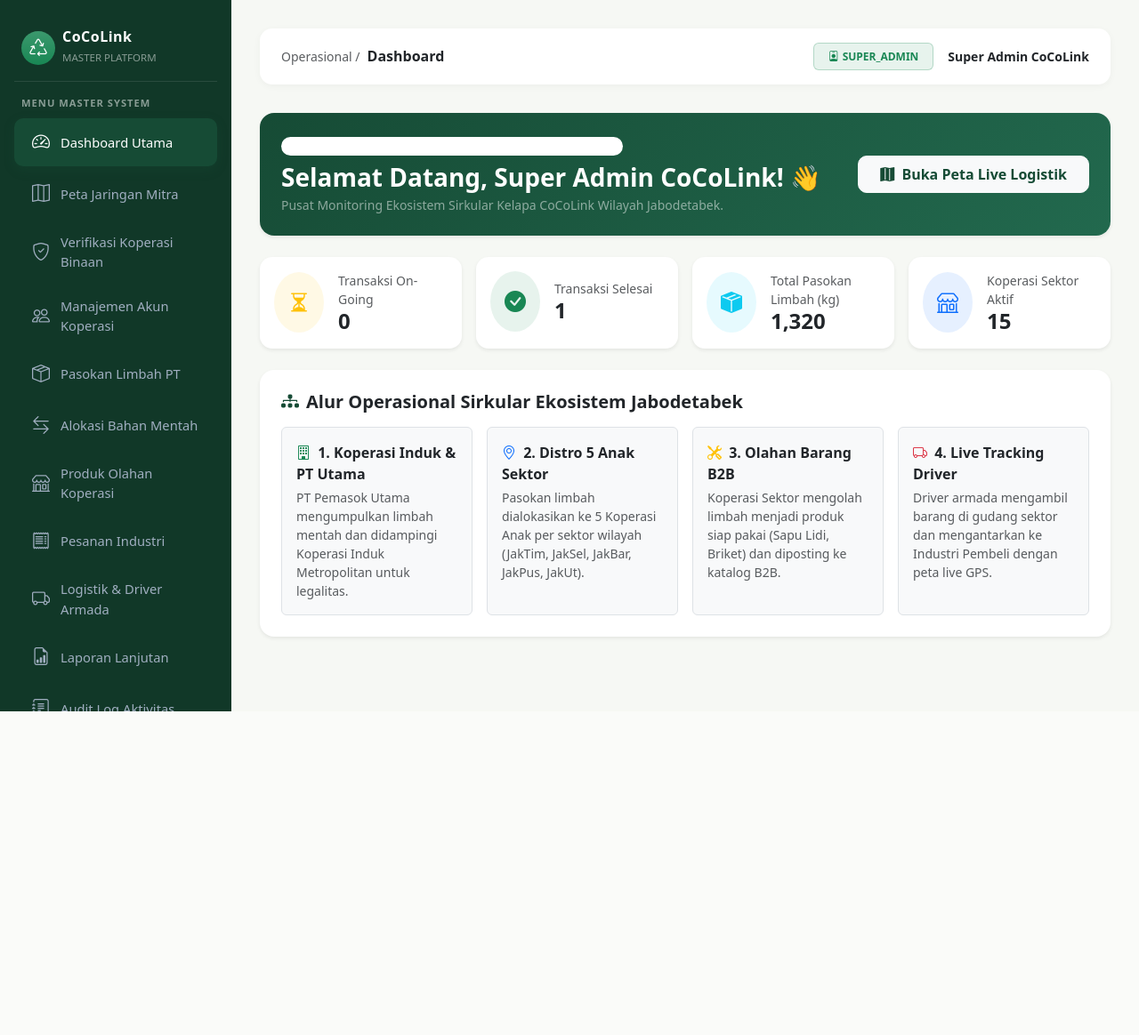
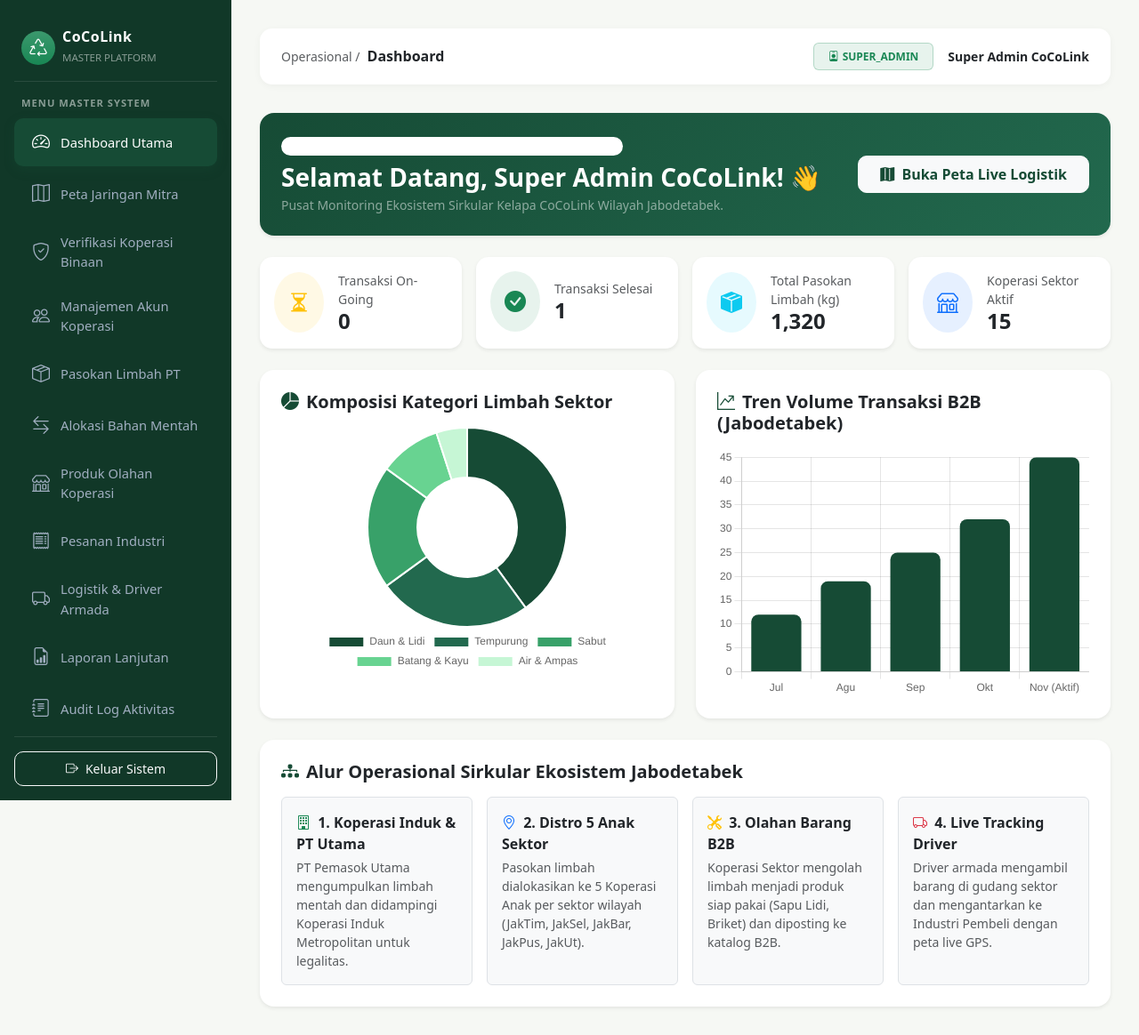
Before and after one commit to billyanz/cocolink, a PHP site: page /index.php in a window 1280 px wide. Shown: the whole page at 89% size. Before the commit the page ends 800 px from the top, so only its background shows below. Run offline with PHP 8.4, Linux system fonts and the light colour scheme; a user stored in the database is signed in; data comes from the database, SQL or seed files in the repository.

Commit message:
nambahin maps biar ada rute nya

```diff
--- a/app/views/pages/dashboard.php
+++ b/app/views/pages/dashboard.php
@@ -36,8 +36,8 @@ function page_dashboard(array $u): void {
         $totSuppliers = 1;
         $totCoops     = 1;
         $totBatches   = val("SELECT COALESCE(SUM(quantity),0) FROM allocations WHERE coop_id=? AND status='accepted'", [$cid]);
-        $onGoing      = val("SELECT COUNT(*) FROM orders o JOIN order_items i ON i.order_id=o.id JOIN products p ON p.id=i.product_id WHERE p.coop_id=? AND o.status IN ('approved','assigned','in_transit','pickup_pending')", [$cid]);
-        $completed    = val("SELECT COUNT(*) FROM orders o JOIN order_items i ON i.order_id=o.id JOIN products p ON p.id=i.product_id WHERE p.coop_id=? AND o.status='completed'", [$cid]);
+        $onGoing      = val("SELECT COUNT(*) FROM orders o JOIN order_items i ON i.order_id=i.order_id JOIN products p ON p.id=i.product_id WHERE p.coop_id=? AND o.status IN ('approved','assigned','in_transit','pickup_pending')", [$cid]);
+        $completed    = val("SELECT COUNT(*) FROM orders o JOIN order_items i ON i.order_id=i.order_id JOIN products p ON p.id=i.product_id WHERE p.coop_id=? AND o.status='completed'", [$cid]);
     } else {
         $totSuppliers = val("SELECT COUNT(*) FROM suppliers WHERE status='verified'");
         $totCoops     = val("SELECT COUNT(*) FROM cooperatives WHERE status='verified'");
@@ -46,6 +46,9 @@ function page_dashboard(array $u): void {
         $completed    = val("SELECT COUNT(*) FROM orders WHERE buyer_id=? AND status='completed'", [(int)($u['buyer_id'] ?? 0)]);
     }
 ?>
+
+<!-- ASSETS CHART.JS VIA CDN -->
+<script src="https://cdn.jsdelivr.net/npm/chart.js"></script>
 
 <div class="card border-0 shadow-sm mb-4" style="border-radius:16px; background: linear-gradient(135deg, #164B35 0%, #22694E 100%); color:white;">
     <div class="card-body p-4">
@@ -73,12 +76,89 @@ function page_dashboard(array $u): void {
         <?php kpi('Transaksi Selesai', $completed, 'bi-check-circle-fill', 'text-success bg-success'); ?>
     </div>
     <div class="col-md-3">
-        <?php kpi($isCoop ? 'Volume Pasokan Diterima (kg)' : 'Total Pasokan Limbah (kg)', $totBatches, 'bi-box-seam-fill', 'text-info bg-info'); ?>
+        <?php kpi($isCoop ? 'Pasokan Diterima (kg)' : 'Total Pasokan Limbah (kg)', $totBatches, 'bi-box-seam-fill', 'text-info bg-info'); ?>
     </div>
     <div class="col-md-3">
         <?php kpi('Koperasi Sektor Aktif', $totCoops, 'bi-shop', 'text-primary bg-primary'); ?>
     </div>
 </div>
+
+<!-- GRAFIK ANALITIK CHART.JS (SIRKULAR & TREN BULANAN) -->
+<div class="row g-4 mb-4">
+    <div class="col-lg-6">
+        <div class="card border-0 shadow-sm h-100" style="border-radius:16px;">
+            <div class="card-body p-4">
+                <h5 class="fw-bold text-dark mb-3"><i class="bi bi-pie-chart-fill me-2" style="color:#164B35"></i>Komposisi Kategori Limbah Sektor</h5>
+                <div style="height: 280px; position: relative;">
+                    <canvas id="limbahChart"></canvas>
+                </div>
+            </div>
+        </div>
+    </div>
+
+    <div class="col-lg-6">
+        <div class="card border-0 shadow-sm h-100" style="border-radius:16px;">
+            <div class="card-body p-4">
+                <h5 class="fw-bold text-dark mb-3"><i class="bi bi-graph-up-arrow me-2" style="color:#164B35"></i>Tren Volume Transaksi B2B (Jabodetabek)</h5>
+                <div style="height: 280px; position: relative;">
+                    <canvas id="trenChart"></canvas>
+                </div>
+            </div>
+        </div>
+    </div>
+</div>
+
+<!-- SCRIPT INISIALISASI CHART.JS -->
+<script>
+document.addEventListener("DOMContentLoaded", function() {
+    // 1. Chart Donat Komposisi Limbah
+    const ctxLimbah = document.getElementById('limbahChart').getContext('2d');
+    new Chart(ctxLimbah, {
+        type: 'doughnut',
+        data: {
+            labels: ['Daun & Lidi', 'Tempurung', 'Sabut', 'Batang & Kayu', 'Air & Ampas'],
+            datasets: [{
+                data: [40, 25, 20, 10, 5],
+                backgroundColor: ['#164B35', '#22694E', '#38A169', '#68D391', '#C6F6D5'],
+                borderWidth: 2,
+                borderColor: '#FFFFFF'
+            }]
+        },
+        options: {
+            responsive: true,
+            maintainAspectRatio: false,
+            plugins: {
+                legend: { position: 'bottom' }
+            }
+        }
+    });
+
+    // 2. Chart Batang Tren Transaksi
+    const ctxTren = document.getElementById('trenChart').getContext('2d');
+    new Chart(ctxTren, {
+        type: 'bar',
+        data: {
+            labels: ['Jul', 'Agu', 'Sep', 'Okt', 'Nov (Aktif)'],
+            datasets: [{
+                label: 'Volume Pasokan (Ton)',
+                data: [12, 19, 25, 32, 45],
+                backgroundColor: '#164B35',
+                borderRadius: 8
+            }]
+        },
+        options: {
+            responsive: true,
+            maintainAspectRatio: false,
+            plugins: {
+                legend: { display: false }
+            },
+            scales: {
+                y: { beginAtZero: true }
+            }
+        }
+    });
+});
+</script>
 
 <!-- SUMMARY MONITORING DARI HULU KE HILIR -->
 <div class="card border-0 shadow-sm" style="border-radius:16px;">
--- a/app/views/pages/shipments.php
+++ b/app/views/pages/shipments.php
@@ -6,7 +6,7 @@ function page_shipments(array $u): void {
 
     $query = "SELECT sh.*, o.order_code, o.status AS order_status, o.shipping_address, o.city, o.total, b.company_name,
               us.name AS driver_name,
-              c.name AS coop_name, c.address AS coop_address, c.city AS coop_city,
+              c.name AS coop_name, c.address AS coop_address, c.city AS coop_city, c.latitude AS coop_lat, c.longitude AS coop_lng,
               s_lat.latitude AS curr_lat, s_lat.longitude AS curr_lng
               FROM shipments sh
               JOIN orders o ON o.id=sh.order_id
@@ -35,17 +35,19 @@ function page_shipments(array $u): void {
     foreach ($events as $ev) $by[$ev['shipment_id']][] = $ev;
 ?>
 
-<!-- ASSETS LEAFLET MAP & TRUCK ICON -->
+<!-- ASSETS LEAFLET MAP & LEAFLET ROUTING MACHINE (AUTO ROUTING OSRM) -->
 <link rel="stylesheet" href="https://unpkg.com/leaflet@1.9.4/dist/leaflet.css" />
+<link rel="stylesheet" href="https://unpkg.com/leaflet-routing-machine@latest/dist/leaflet-routing-machine.css" />
 <script src="https://unpkg.com/leaflet@1.9.4/dist/leaflet.js"></script>
+<script src="https://unpkg.com/leaflet-routing-machine@latest/dist/leaflet-routing-machine.js"></script>
 
 <div class="card border-0 shadow-sm mb-4" style="border-radius:16px; background: linear-gradient(135deg, #164B35 0%, #1D5C43 100%); color:white;">
     <div class="card-body p-4">
         <div class="d-flex align-items-center gap-3">
             <div class="p-3 rounded-circle bg-white bg-opacity-20 fs-3 text-white"><i class="bi bi-truck-front-fill"></i></div>
             <div>
-                <h5 class="fw-bold mb-1 text-white">Live Tracking Logistik & Route Simulation</h5>
-                <p class="mb-0 small text-white-50">Monitoring titik pergerakan armada driver dari Gudang Koperasi Anak Sektor menuju Pabrik Industri Pembeli.</p>
+                <h5 class="fw-bold mb-1 text-white">Live Tracking Logistik & Auto-Routing OSRM</h5>
+                <p class="mb-0 small text-white-50">Menarik garis rute otomatis dari Gudang Koperasi Sektor menuju Pabrik Industri Pembeli beserta estimasi jarak.</p>
             </div>
         </div>
     </div>
@@ -74,9 +76,13 @@ function page_shipments(array $u): void {
 
 <div class="row g-4">
 <?php foreach ($ships as $s):
-    $startLat = -6.2000; $startLng = 106.8166; // Jakarta Central
-    $currLat  = $s['curr_lat'] ? (float)$s['curr_lat'] : $startLat;
-    $currLng  = $s['curr_lng'] ? (float)$s['curr_lng'] : $startLng;
+    // Koordinat Asal Gudang Koperasi (Default Jakarta Pusat jika null)
+    $coopLat = $s['coop_lat'] ? (float)$s['coop_lat'] : -6.1754;
+    $coopLng = $s['coop_lng'] ? (float)$s['coop_lng'] : 106.8272;
+    // Koordinat Tujuan Industri Pembeli (Default Cikarang jika null)
+    $destLat = -6.2840; $destLng = 107.1513;
+    $currLat = $s['curr_lat'] ? (float)$s['curr_lat'] : $coopLat;
+    $currLng = $s['curr_lng'] ? (float)$s['curr_lng'] : $coopLng;
 ?>
     <div class="col-xl-6">
         <div class="card border-0 shadow-sm h-100" style="border-radius:16px;">
@@ -90,8 +96,8 @@ function page_shipments(array $u): void {
                     <div><?= badge($s['status']) ?></div>
                 </div>
 
-                <!-- LIVE MAPS TRACKING -->
-                <div class="mb-3 rounded overflow-hidden border shadow-sm" style="height:220px; position:relative;">
+                <!-- LIVE MAPS AUTO-ROUTING OSRM -->
+                <div class="mb-3 rounded overflow-hidden border shadow-sm" style="height:250px; position:relative;">
                     <div id="shipMap<?= $s['id'] ?>" style="height:100%; width:100%;"></div>
                 </div>
 
@@ -102,8 +108,8 @@ function page_shipments(array $u): void {
                             <strong class="text-dark"><i class="bi bi-person-badge me-1"></i><?= e($s['driver_name']) ?></strong>
                         </div>
                         <div class="col-6">
-                            <span class="text-muted d-block">Asal Gudang Koperasi:</span>
-                            <strong class="text-dark"><i class="bi bi-shop me-1"></i><?= e($s['coop_name'] ?? 'Gudang Sektor') ?></strong>
+                            <span class="text-muted d-block">Asal Gudang Sektor:</span>
+                            <strong class="text-dark"><i class="bi bi-shop me-1"></i><?= e($s['coop_name'] ?? 'Gudang Koperasi') ?></strong>
                         </div>
                     </div>
                 </div>
@@ -128,7 +134,7 @@ function page_shipments(array $u): void {
                                         ]); ?>
                                     </div>
                                     <div class="col-12">
-                                        <input type="text" class="form-control form-control-sm" name="note" required placeholder="Catatan posisi (misal: Tol Jagorawi KM 15)">
+                                        <input type="text" class="form-control form-control-sm" name="note" required placeholder="Catatan posisi (misal: Tol Cikampek KM 20)">
                                     </div>
                                     <div class="col-6">
                                         <input class="form-control form-control-sm" id="lat<?= $s['id'] ?>" type="number" step="any" name="latitude" value="<?= $currLat ?>">
@@ -156,7 +162,7 @@ function page_shipments(array $u): void {
                     <div class="card border-warning mb-3" style="border-radius:12px; background:#FFFDF3;">
                         <div class="card-body p-3">
                             <strong class="text-warning-emphasis d-block mb-1"><i class="bi bi-exclamation-circle me-1"></i>ACC Pickup Gudang Koperasi Sektor</strong>
-                            <p class="small text-muted mb-2">Driver berada di lokasi gudang penampungan Koperasi Anak untuk mengambil barang.</p>
+                            <p class="small text-muted mb-2">Driver berada di lokasi gudang penampungan Koperasi Sektor untuk mengambil barang.</p>
                             <form method="post">
                                 <?= csrf_input() ?>
                                 <input type="hidden" name="action" value="approve_pickup">
@@ -189,17 +195,28 @@ function page_shipments(array $u): void {
 
 <script>
 document.addEventListener('DOMContentLoaded', function() {
-    var m = L.map('shipMap<?= $s['id'] ?>').setView([<?= $currLat ?>, <?= $currLng ?>], 10);
-    L.tileLayer('https://{s}.tile.openstreetmap.org/{z}/{x}/{y}.png').addTo(m);
+    var mapId = 'shipMap<?= $s['id'] ?>';
+    var map = L.map(mapId).setView([<?= $coopLat ?>, <?= $coopLng ?>], 11);
 
-    var truckIcon = L.icon({
-        iconUrl: 'https://cdn-icons-png.flaticon.com/512/754/754848.png',
-        iconSize: [36, 36],
-        iconAnchor: [18, 18]
-    });
+    L.tileLayer('https://{s}.tile.openstreetmap.org/{z}/{x}/{y}.png', {
+        attribution: '&copy; OpenStreetMap contributors'
+    }).addTo(map);
 
-    L.marker([<?= $currLat ?>, <?= $currLng ?>], {icon: truckIcon}).addTo(m)
-        .bindPopup('<strong>Truk Driver Armada</strong><br><small><?= e($s['driver_name']) ?></small>').openPopup();
+    // OSRM Auto-Routing Control (Gudang Sektor -> Pabrik Buyer)
+    L.Routing.control({
+        waypoints: [
+            L.latLng(<?= $coopLat ?>, <?= $coopLng ?>), // Asal Gudang Sektor
+            L.latLng(<?= $destLat ?>, <?= $destLng ?>)  // Tujuan Pabrik Industri
+        ],
+        routeWhileDragging: false,
+        addWaypoints: false,
+        draggableWaypoints: false,
+        fitSelectedRoutes: true,
+        showAlternatives: false,
+        lineOptions: {
+            styles: [{color: '#164B35', opacity: 0.8, weight: 5}]
+        }
+    }).addTo(map);
 });
 </script>
 <?php endforeach; ?>
```
